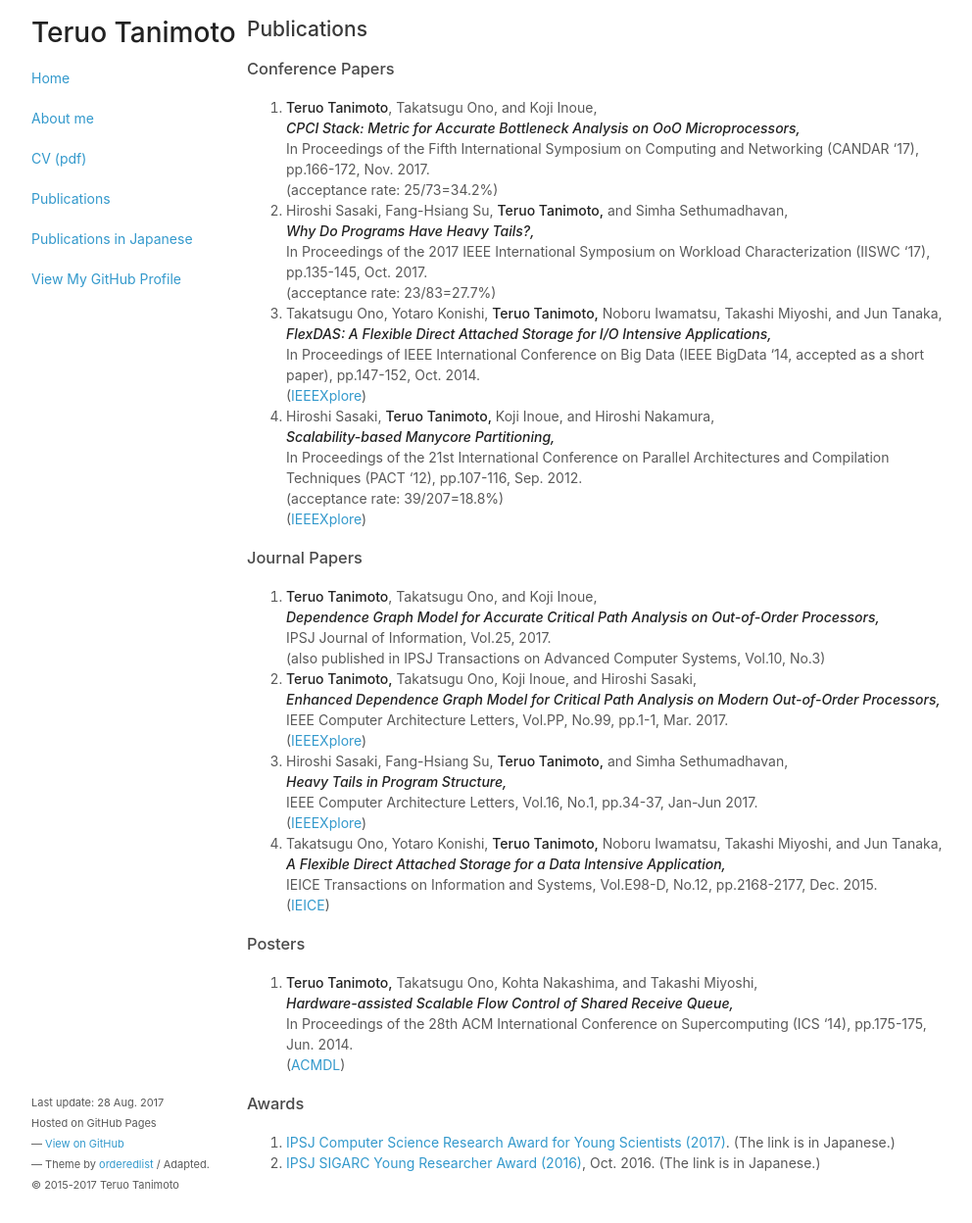
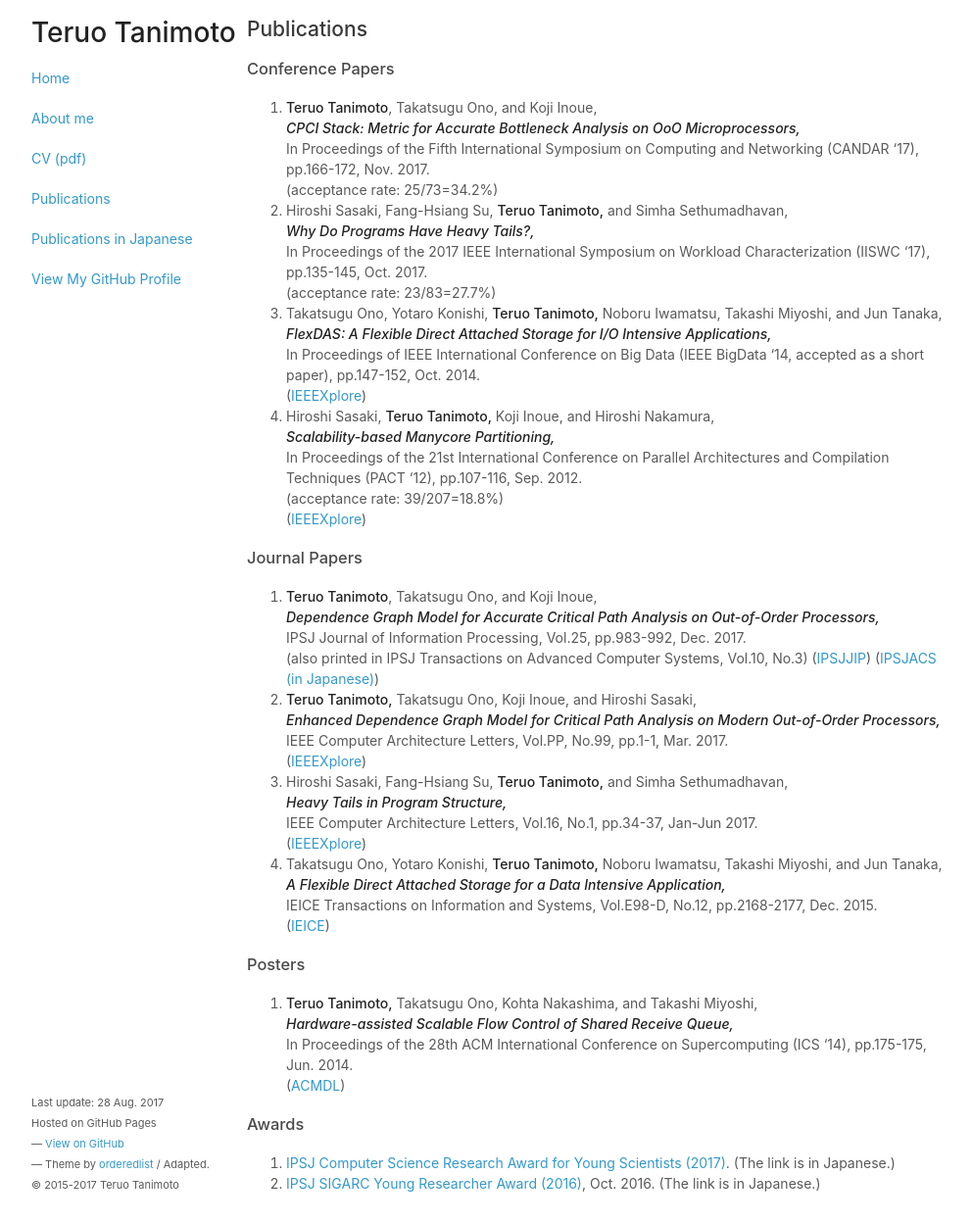
Before and after one commit to teruo41/teruo41.github.io, a Jekyll site: the page built from pubse.md, in a window 1280 px wide and 1248 px high. Shown: the whole window at 98% size, without its empty margins (138-1130 px from the left). Built offline with Jekyll 4.4.1, drawn with Linux system fonts in a browser that asks for light colours.

Commit message:
Updated an IPSJ JIP paper

```diff
--- a/pubse.md
+++ b/pubse.md
@@ -38,8 +38,10 @@ title: Publications
 
 0. __Teruo Tanimoto__, Takatsugu Ono, and Koji Inoue,
    ***Dependence Graph Model for Accurate Critical Path Analysis on Out-of-Order Processors,***
-   IPSJ Journal of Information, Vol.25, 2017.
-   (also published in IPSJ Transactions on Advanced Computer Systems, Vol.10, No.3)
+   IPSJ Journal of Information Processing, Vol.25, pp.983-992, Dec. 2017.
+   (also printed in IPSJ Transactions on Advanced Computer Systems, Vol.10, No.3)
+  ([IPSJJIP](https://www.jstage.jst.go.jp/article/ipsjjip/25/0/25_983/_article/-char/en))
+  ([IPSJACS (in Japanese)](https://ipsj.ixsq.nii.ac.jp/ej/?action=pages_view_main&active_action=repository_view_main_item_detail&item_id=184261&item_no=1&page_id=13&block_id=8))
 
 0. __Teruo Tanimoto,__ Takatsugu Ono, Koji Inoue, and Hiroshi Sasaki,
    ***Enhanced Dependence Graph Model for Critical Path Analysis on Modern Out-of-Order Processors,***
```
